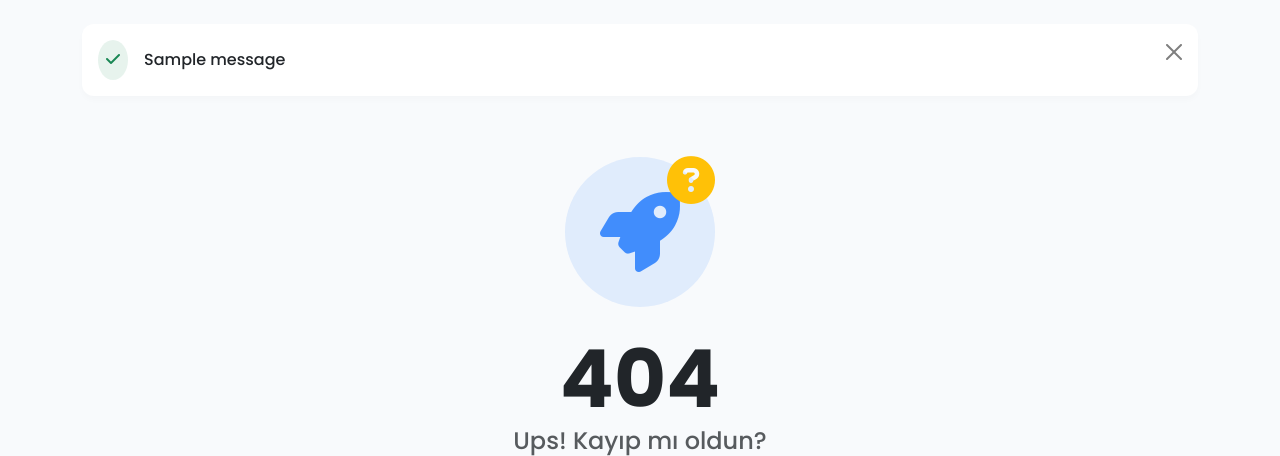
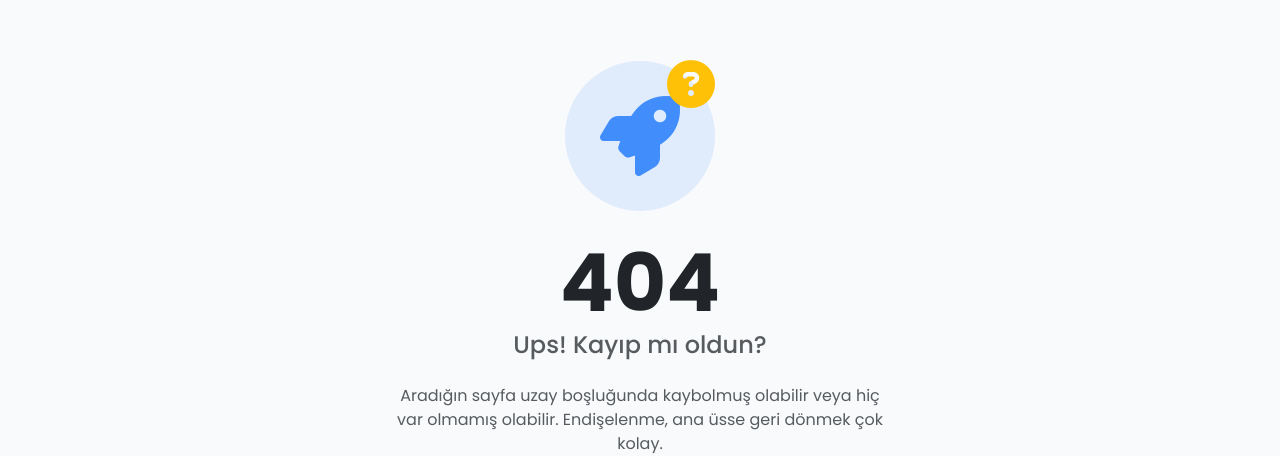
Before and after one commit to bugraozkaya/Uniskill, a Django app: page /test-404/ in a window 1280 px wide. Shown: the part 73-529 px from the top of the page. Run offline with Django 5.2, Linux system fonts and the light colour scheme; tables that the repository leaves empty hold one stand-in row (values such as "Sample post"); one stand-in notice (Sample message) is shown; some libraries are stand-ins or nearby versions.

Commit message:
Alert message

```diff
--- a/core/templates/core/base.html
+++ b/core/templates/core/base.html
@@ -1,3 +1,4 @@
+{% load static %}
 <!DOCTYPE html>
 <html lang="en">
 <head>
@@ -112,13 +113,6 @@
             color: #ef4444;
         }
 
-        .alert {
-            border: none;
-            border-radius: 12px;
-            box-shadow: 0 4px 6px rgba(0,0,0,0.02);
-            font-weight: 500;
-        }
-
         /* Footer Linkleri */
         .footer-link {
             color: #94a3b8;
@@ -224,6 +218,9 @@
                             <li><h6 class="dropdown-header text-uppercase small fw-bold text-muted letter-spacing-1">Account</h6></li>
                             <li><a class="dropdown-item" href="{% url 'dashboard' %}"><i class="fas fa-th-large me-2 w-20 text-center"></i> Dashboard</a></li>
                             <li><a class="dropdown-item" href="{% url 'edit_profile' %}"><i class="fas fa-user-cog me-2 w-20 text-center"></i> Edit Profile</a></li>
+                            {% if user.is_superuser %}
+                            <li><a class="dropdown-item text-danger" href="{% url 'admin_stats' %}"><i class="fas fa-chart-line me-2 w-20 text-center"></i> Admin Stats</a></li>
+                            {% endif %}
                             <li><hr class="dropdown-divider my-2"></li>
                             <li><a class="dropdown-item text-danger" href="{% url 'logout' %}"><i class="fas fa-sign-out-alt me-2 w-20 text-center"></i> Logout</a></li>
                         </ul>
@@ -262,21 +259,6 @@
     {% endif %}
 
     <div class="container py-4 flex-grow-1">
-        {% if messages %}
-            {% for message in messages %}
-                <div class="alert alert-{{ message.tags }} alert-dismissible fade show d-flex align-items-center gap-3 bg-white mb-4" role="alert">
-                    {% if message.tags == 'success' %}
-                        <div class="bg-success bg-opacity-10 text-success rounded-circle p-2"><i class="fas fa-check"></i></div>
-                    {% elif message.tags == 'error' %}
-                        <div class="bg-danger bg-opacity-10 text-danger rounded-circle p-2"><i class="fas fa-times"></i></div>
-                    {% else %}
-                        <div class="bg-primary bg-opacity-10 text-primary rounded-circle p-2"><i class="fas fa-info"></i></div>
-                    {% endif %}
-                    <div class="fw-medium text-dark">{{ message }}</div>
-                    <button type="button" class="btn-close shadow-none" data-bs-dismiss="alert" aria-label="Close"></button>
-                </div>
-            {% endfor %}
-        {% endif %}
 
         {% block content %}
         {% endblock %}
@@ -350,5 +332,24 @@
           return new bootstrap.Tooltip(tooltipTriggerEl)
         })
     </script>
+
+    <script src="https://cdn.jsdelivr.net/npm/sweetalert2@11"></script>
+
+    <script>
+        {% if messages %}
+            {% for message in messages %}
+                Swal.fire({
+                    // Django 'error' etiketini 'danger' olarak da yollayabilir, onu 'error'a çeviriyoruz
+                    icon: "{% if message.tags == 'danger' or message.tags == 'error' %}error{% elif message.tags == 'warning' %}warning{% else %}success{% endif %}",
+                    title: "{% if message.tags == 'success' %}Başarılı!{% elif message.tags == 'error' or message.tags == 'danger' %}Hata!{% elif message.tags == 'warning' %}Dikkat!{% else %}Bilgi{% endif %}",
+                    text: "{{ message|safe }}",
+                    confirmButtonColor: '#4f46e5',
+                    timer: 4000,
+                    timerProgressBar: true
+                });
+            {% endfor %}
+        {% endif %}
+    </script>
+
 </body>
 </html>
```
